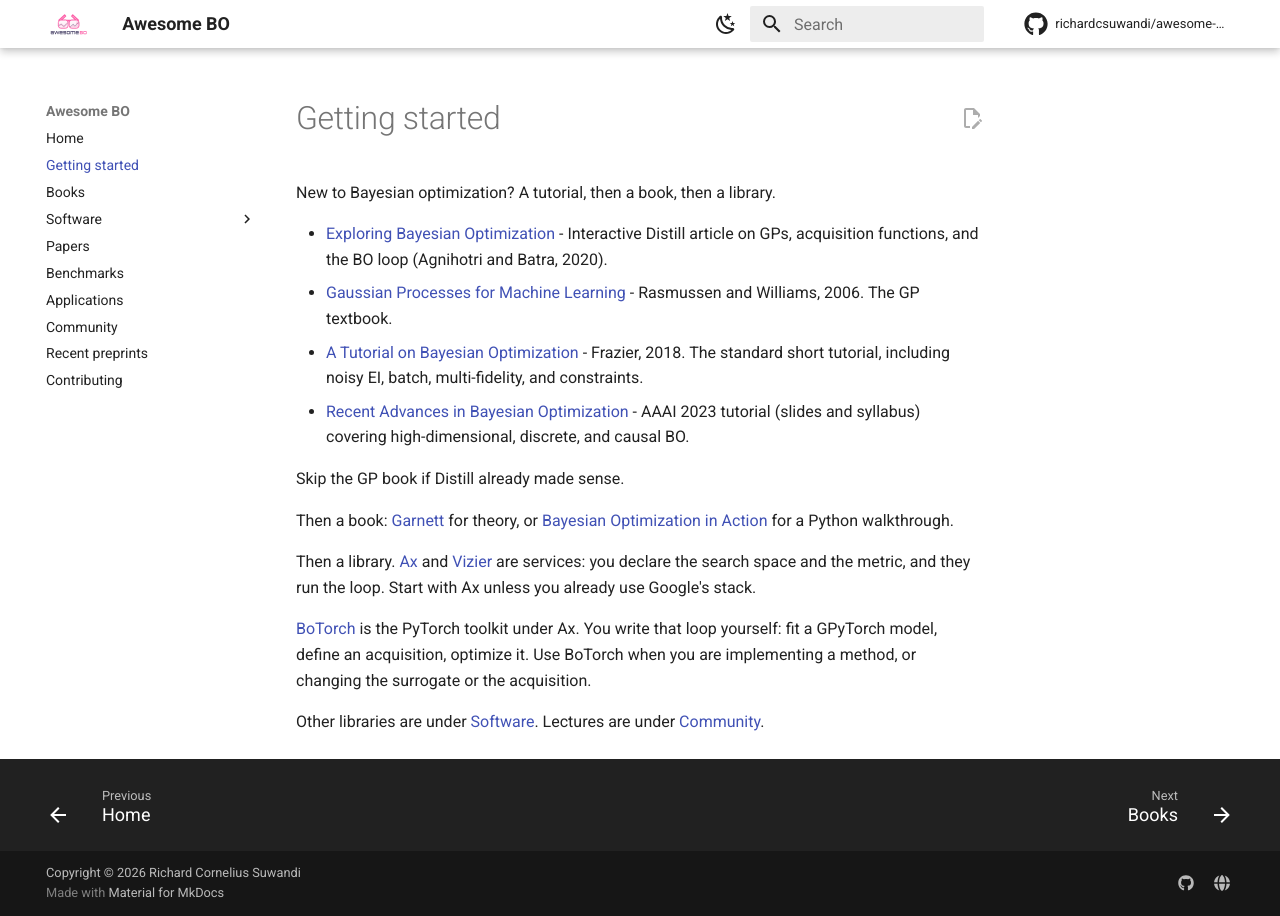
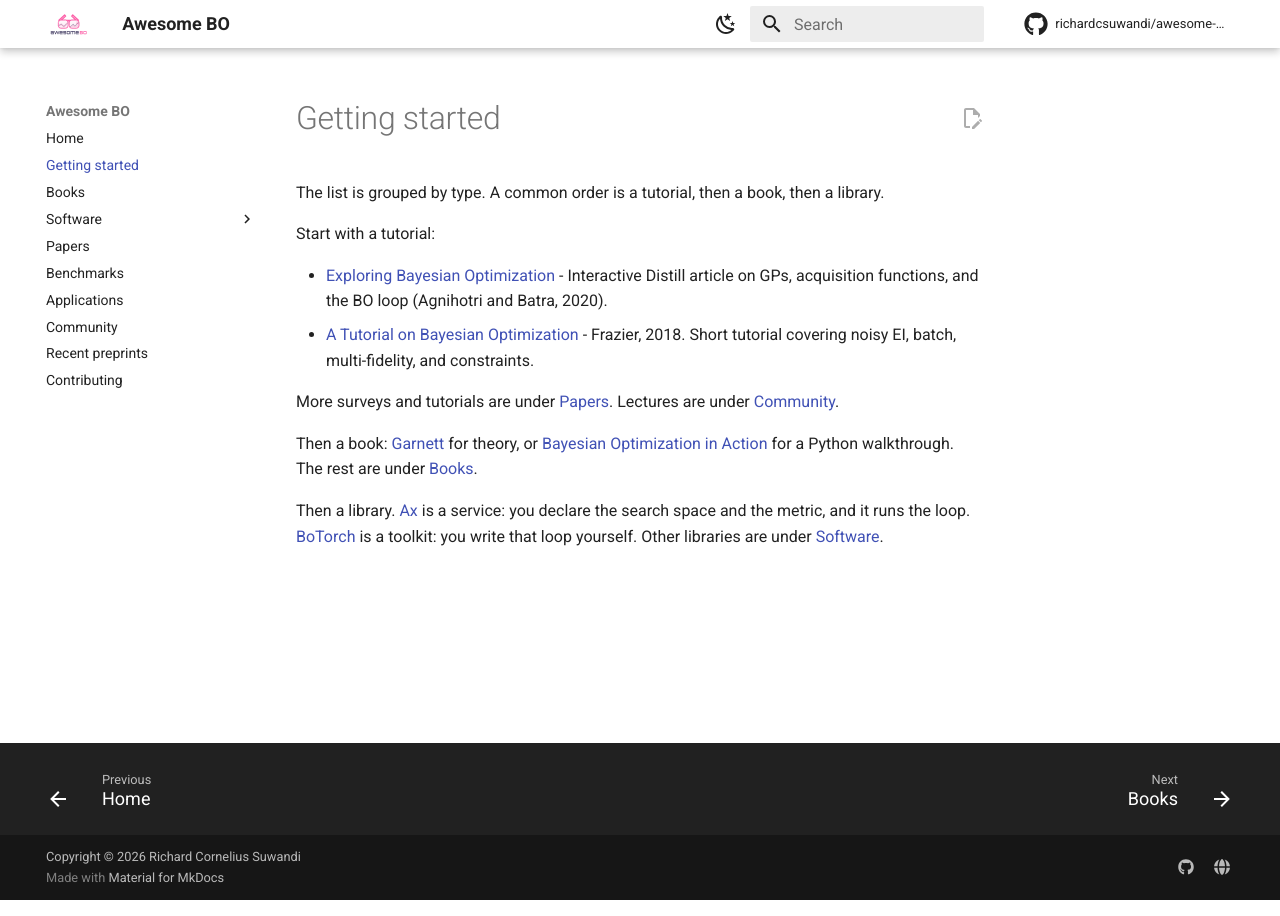
Before and after one commit to richardcsuwandi/awesome-bo, an MkDocs documentation site: the page built from docs/getting-started.md, in a window 1280 px wide. Built offline with MkDocs 1.6.1 and Material for MkDocs 9.7.7, drawn with Linux system fonts in a browser that asks for light colours; comment, search, counter and statistics services are not loaded.

Commit message:
updated docs

```diff
--- a/docs/getting-started.md
+++ b/docs/getting-started.md
@@ -1,18 +1,14 @@
 # Getting started
 
-New to Bayesian optimization? A tutorial, then a book, then a library.
+The list is grouped by type. A common order is a tutorial, then a book, then a library.
+
+Start with a tutorial:
 
 - [Exploring Bayesian Optimization](https://distill.pub/2020/bayesian-optimization/) - Interactive Distill article on GPs, acquisition functions, and the BO loop (Agnihotri and Batra, 2020).
-- [Gaussian Processes for Machine Learning](https://gaussianprocess.org/gpml/) - Rasmussen and Williams, 2006. The GP textbook.
-- [A Tutorial on Bayesian Optimization](https://arxiv.org/abs/1807.02811) - Frazier, 2018. The standard short tutorial, including noisy EI, batch, multi-fidelity, and constraints.
-- [Recent Advances in Bayesian Optimization](https://bayesopt-tutorial.github.io/) - AAAI 2023 tutorial (slides and syllabus) covering high-dimensional, discrete, and causal BO.
+- [A Tutorial on Bayesian Optimization](https://arxiv.org/abs/1807.02811) - Frazier, 2018. Short tutorial covering noisy EI, batch, multi-fidelity, and constraints.
 
-Skip the GP book if Distill already made sense.
+More surveys and tutorials are under [Papers](papers.md#surveys-and-tutorials). Lectures are under [Community](community.md).
 
-Then a book: [Garnett](https://bayesoptbook.com/) for theory, or [Bayesian Optimization in Action](https://www.manning.com/books/bayesian-optimization-in-action) for a Python walkthrough.
+Then a book: [Garnett](https://bayesoptbook.com/) for theory, or [Bayesian Optimization in Action](https://www.manning.com/books/bayesian-optimization-in-action) for a Python walkthrough. The rest are under [Books](books.md).
 
-Then a library. [Ax](https://ax.dev/) and [Vizier](https://github.com/google/vizier) are services: you declare the search space and the metric, and they run the loop. Start with Ax unless you already use Google's stack.
-
-[BoTorch](https://botorch.org/) is the PyTorch toolkit under Ax. You write that loop yourself: fit a GPyTorch model, define an acquisition, optimize it. Use BoTorch when you are implementing a method, or changing the surrogate or the acquisition.
-
-Other libraries are under [Software](software.md). Lectures are under [Community](community.md).
+Then a library. [Ax](https://ax.dev/) is a service: you declare the search space and the metric, and it runs the loop. [BoTorch](https://botorch.org/) is a toolkit: you write that loop yourself. Other libraries are under [Software](software.md).
```
Also changed, not shown: README.md (+41 -37 lines), docs/books.md (+1 -1 lines), docs/index.md (+1 -11 lines), docs/papers.md (+6 -6 lines), docs/preprints.md (+1 -1 lines), 1 other file.
